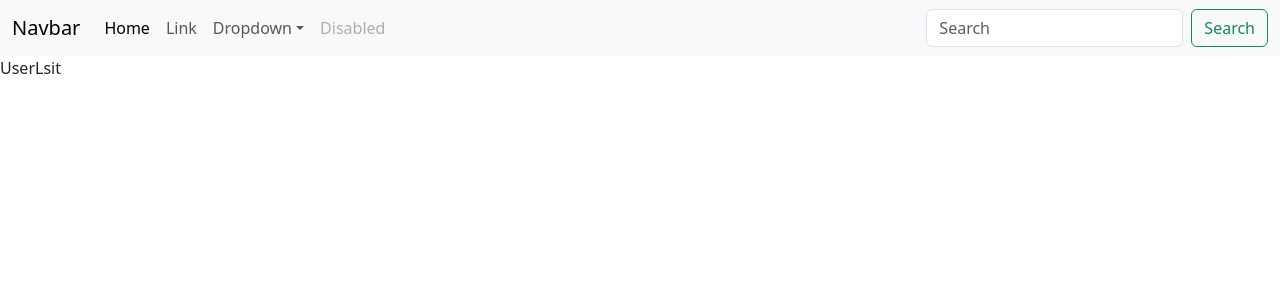
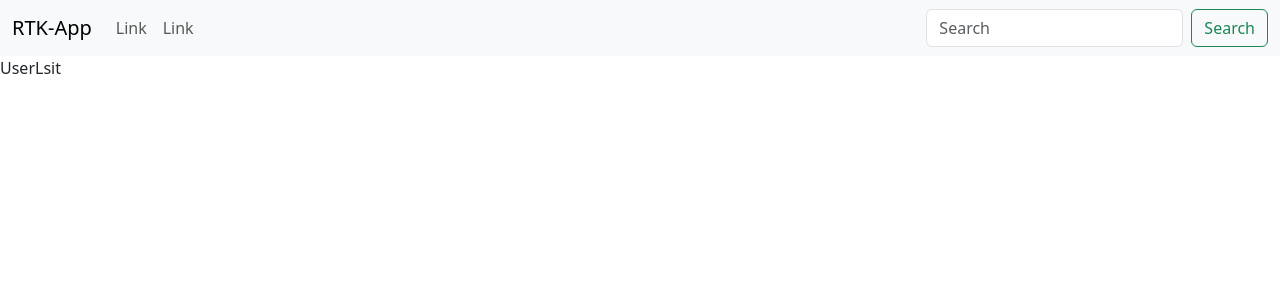
Before and after one commit to Rameeshakhan/RTK-app, a React (Vite) app: page / in a window 1280 px wide. Shown: the top 300 px of the page. Built offline with nearby package versions, Linux system fonts and the light colour scheme.

Commit message:
Modified

```diff
--- a/src/components/Navbar.jsx
+++ b/src/components/Navbar.jsx
@@ -6,7 +6,7 @@ const Navbar = () => {
        <nav className="navbar navbar-expand-lg bg-body-tertiary">
       <div className="container-fluid">
         <Link className="navbar-brand" to="/">
-          Navbar
+          RTK-App
         </Link>
         <button
           className="navbar-toggler"
@@ -22,48 +22,14 @@ const Navbar = () => {
         <div className="collapse navbar-collapse" id="navbarSupportedContent">
           <ul className="navbar-nav me-auto mb-2 mb-lg-0">
             <li className="nav-item">
-              <Link className="nav-link active" aria-current="page" to="/">
-                Home
+              <Link className="nav-link" to="/link">
+                Link
               </Link>
             </li>
             <li className="nav-item">
               <Link className="nav-link" to="/link">
                 Link
               </Link>
-            </li>
-            <li className="nav-item dropdown">
-              <Link
-                className="nav-link dropdown-toggle"
-                to="#"
-                role="button"
-                data-bs-toggle="dropdown"
-                aria-expanded="false"
-              >
-                Dropdown
-              </Link>
-              <ul className="dropdown-menu">
-                <li>
-                  <Link className="dropdown-item" to="#">
-                    Action
-                  </Link>
-                </li>
-                <li>
-                  <Link className="dropdown-item" to="#">
-                    Another action
-                  </Link>
-                </li>
-                <li>
-                  <hr className="dropdown-divider" />
-                </li>
-                <li>
-                  <Link className="dropdown-item" to="#">
-                    Something else here
-                  </Link>
-                </li>
-              </ul>
-            </li>
-            <li className="nav-item">
-              <Link className="nav-link disabled">Disabled</Link>
             </li>
           </ul>
           <form className="d-flex" role="search">
```
